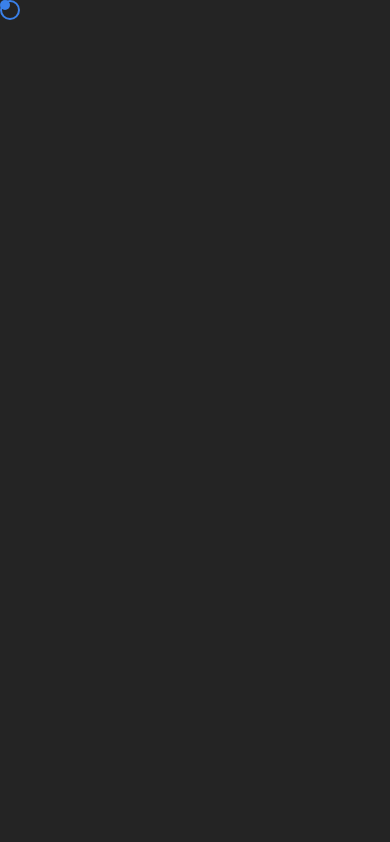
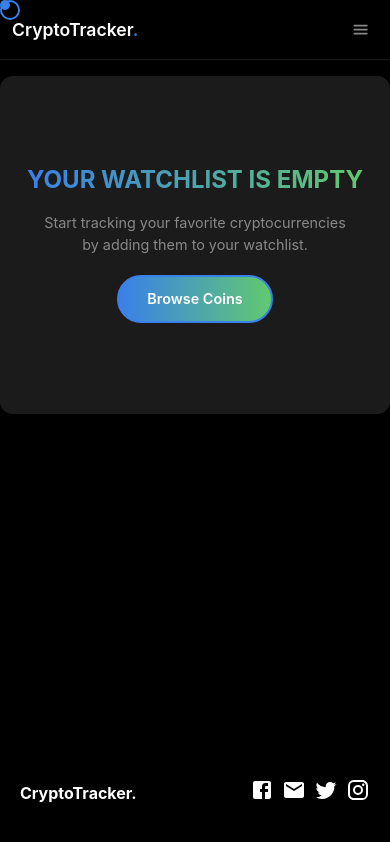
Before and after one commit to iampraneeth1116/Crypto-Tracker, a React (Vite) app: page /watchlist in a window 390 px wide. Before the commit this address had no page. Built offline with nearby package versions, Linux system fonts and the light colour scheme.

Commit message:
added watchlist

```diff
--- a/src/App.jsx
+++ b/src/App.jsx
@@ -9,7 +9,7 @@ import './App.css';
 
 const Home = lazy(() => import('./pages/Home'));
 const Dashboard = lazy(() => import('./pages/Dashboard'));
-// const Watchlist = lazy(() => import('./pages/Watchlist'));
+const Watchlist = lazy(() => import('./pages/Watchlist'));
 // const Compare = lazy(() => import('./pages/Compare'));
 
 const LoadingFallback = () => (
@@ -48,8 +48,8 @@ const App = () => {
         <Routes>
           <Route path="/" element={<Home />} exact />
           <Route path="/dashboard" element={<Dashboard />} />
-          {/* <Route path="/watchlist" element={<Watchlist />} />
-          <Route path="/compare" element={<Compare />} /> */}
+          <Route path="/watchlist" element={<Watchlist />} />
+          {/* <Route path="/compare" element={<Compare />} /> */}
         </Routes>
       </Suspense>
     </Box>
--- /dev/null
+++ b/src/pages/Watchlist.css
@@ -0,0 +1,212 @@
+.watchlist-container {
+  min-height: 100vh;
+  width: 100%;
+  background-color: var(--black);
+  position: relative;
+  display: flex;
+  flex-direction: column;
+}
+
+.watchlist-content {
+  flex: 1;
+  padding-bottom: 2rem;
+}
+
+.watchlist-empty {
+  display: flex;
+  flex-direction: column;
+  align-items: center;
+  justify-content: center;
+  gap: 2rem;
+  padding: 4rem 2rem;
+  text-align: center;
+  min-height: 60vh;
+  background-color: var(--darkgrey);
+  margin: 2rem auto;
+  width: 90%;
+  max-width: 800px;
+  border-radius: 0.8rem;
+}
+
+.watchlist-empty h1 {
+  color: var(--white);
+  font-size: 2.5rem;
+  font-weight: 700;
+  margin: 0;
+  text-transform: uppercase;
+  background: linear-gradient(90deg, var(--blue) 0%, var(--green) 100%);
+  -webkit-background-clip: text;
+  background-clip: text;
+  -webkit-text-fill-color: transparent;
+}
+
+.watchlist-empty p {
+  color: var(--grey);
+  font-size: 1.2rem;
+  margin: 0;
+  max-width: 600px;
+}
+
+.watchlist-empty a {
+  text-decoration: none;
+  background: linear-gradient(90deg, var(--blue) 0%, var(--green) 100%);
+  color: var(--white);
+  padding: 1rem 2.5rem;
+  border-radius: 3rem;
+  font-weight: 600;
+  font-size: 1.1rem;
+  transition: all 0.3s;
+}
+
+.watchlist-empty a:hover {
+  transform: scale(1.05);
+  box-shadow: 0 0 10px rgba(0,0,0,0.3);
+}
+
+.watchlist-error {
+  display: flex;
+  flex-direction: column;
+  align-items: center;
+  gap: 1rem;
+  padding: 2rem;
+  color: var(--red);
+}
+
+.watchlist-status {
+  display: flex;
+  flex-direction: column;
+  align-items: center;
+  justify-content: center;
+  min-height: 50vh;
+  gap: 2rem;
+  text-align: center;
+  padding: 2rem;
+}
+
+.watchlist-status h2 {
+  color: var(--white);
+  font-size: 1.8rem;
+  font-weight: 600;
+  text-align: center;
+  margin: 0;
+}
+
+.error-text {
+  color: var(--red);
+  font-size: 1rem;
+}
+
+.browse-link {
+  text-decoration: none;
+  color: var(--blue);
+  padding: 0.5rem 1rem;
+  border: 2px solid var(--blue);
+  border-radius: 3rem;
+  font-weight: 600;
+  transition: all 0.3s;
+}
+
+.browse-link:hover {
+  background-color: var(--blue);
+  color: var(--white);
+}
+
+@media screen and (max-width: 1400px) {
+  .watchlist-empty {
+    width: 95%;
+    padding: 3.5rem 1.5rem;
+  }
+
+  .watchlist-empty h1 {
+    font-size: 2.2rem;
+  }
+
+  .watchlist-empty p {
+    font-size: 1.1rem;
+    max-width: 550px;
+  }
+}
+
+@media screen and (max-width: 800px) {
+  .watchlist-content {
+    padding-bottom: 1.5rem;
+  }
+
+  .watchlist-empty {
+    width: 98%;
+    padding: 3rem 1rem;
+    gap: 1.5rem;
+    min-height: 50vh;
+  }
+
+  .watchlist-empty h1 {
+    font-size: 1.8rem;
+  }
+
+  .watchlist-empty p {
+    font-size: 1rem;
+    max-width: 450px;
+  }
+
+  .watchlist-empty a {
+    padding: 0.8rem 2rem;
+    font-size: 1rem;
+  }
+
+  .watchlist-status {
+    min-height: 40vh;
+    gap: 1.5rem;
+    padding: 1.5rem;
+  }
+
+  .watchlist-status h2 {
+    font-size: 1.5rem;
+  }
+}
+
+@media screen and (max-width: 480px) {
+  .watchlist-content {
+    padding-bottom: 1rem;
+  }
+
+  .watchlist-empty {
+    width: 100%;
+    padding: 2rem 0.8rem;
+    gap: 1.2rem;
+    min-height: 40vh;
+    margin: 1rem auto;
+  }
+
+  .watchlist-empty h1 {
+    font-size: 1.5rem;
+  }
+
+  .watchlist-empty p {
+    font-size: 0.9rem;
+    max-width: 320px;
+  }
+
+  .watchlist-empty a {
+    padding: 0.7rem 1.8rem;
+    font-size: 0.9rem;
+  }
+
+  .watchlist-error {
+    padding: 1.5rem;
+    gap: 0.8rem;
+  }
+
+  .watchlist-status {
+    min-height: 35vh;
+    gap: 1.2rem;
+    padding: 1rem;
+  }
+
+  .watchlist-status h2 {
+    font-size: 1.3rem;
+  }
+
+  .error-text {
+    font-size: 0.9rem;
+  }
+}
--- /dev/null
+++ b/src/pages/Watchlist.jsx
@@ -0,0 +1,62 @@
+import React, { useEffect, useState } from "react";
+import { Link } from "react-router-dom"; // Add this import
+import Header from "../components/Common/Header";
+import TabsComponent from "../components/Dashboard/Tabs";
+import Loader from "../components/Common/Loader";
+import Footer from "../components/Common/Footer/footer";
+
+import "./Watchlist.css";
+
+function WatchlistView() {
+  const [coins, setCoins] = useState([]);
+  const [loading, setLoading] = useState(false);
+  const [error, setError] = useState(null);
+
+  useEffect(() => {
+    fetchWatchlistData();
+  }, []);
+
+  const fetchWatchlistData = async () => {
+    const watchlist = JSON.parse(localStorage.getItem("watchlist")) || [];
+    if (watchlist.length === 0) return;
+
+    setLoading(true);
+    try {
+      const response = await fetch(
+        "https://api.coingecko.com/api/v3/coins/markets?vs_currency=usd&order=market_cap_desc&per_page=100&page=1&sparkline=false"
+      );
+      if (!response.ok) throw new Error(response.statusText);
+      const data = await response.json();
+      const watchlistCoins = data.filter((coin) => watchlist.includes(coin.id));
+      setCoins(watchlistCoins);
+    } catch (error) {
+      setError(error.message);
+      console.error(error);
+    }
+    setLoading(false);
+  };
+
+  return (
+    <div className="watchlist-container">
+      <Header />
+      <div className="watchlist-content">
+        {loading ? (
+          <Loader />
+        ) : error ? (
+          <div className="watchlist-error">{error}</div>
+        ) : coins.length === 0 ? (
+          <div className="watchlist-empty">
+            <h1>Your Watchlist is Empty</h1>
+            <p>Start tracking your favorite cryptocurrencies by adding them to your watchlist.</p>
+            <Link to="/dashboard" className="browse-link">Browse Coins</Link>
+          </div>
+        ) : (
+          <TabsComponent coins={coins} />
+        )}
+      </div>
+      <Footer />
+    </div>
+  );
+}
+
+export default WatchlistView;
```
